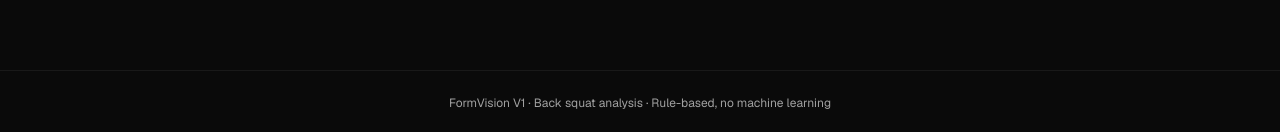
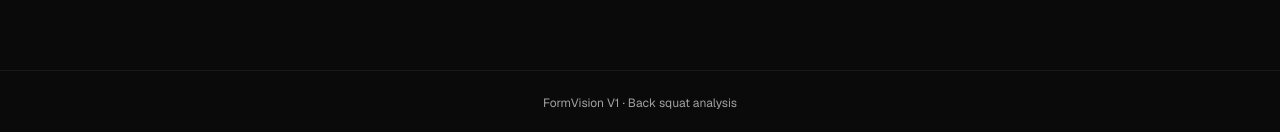
Before and after one commit to Phsweeney/FormVision, a Next.js app in the folder frontend/: page / in a window 1280 px wide. Shown: the part 1060-1192 px from the top of the page. Built offline with nearby package versions, Linux system fonts and the light colour scheme; no server answers.

Commit message:
chore(frontend): trim methodology note from footer tagline

```diff
--- a/frontend/src/app/layout.tsx
+++ b/frontend/src/app/layout.tsx
@@ -42,7 +42,7 @@ export default function RootLayout({
         <SiteHeader />
         <main className="flex-1">{children}</main>
         <footer className="border-border/60 text-muted-foreground border-t px-6 py-6 text-center text-xs">
-          FormVision V1 · Back squat analysis · Rule-based, no machine learning
+          FormVision V1 · Back squat analysis
         </footer>
       </body>
     </html>
```
